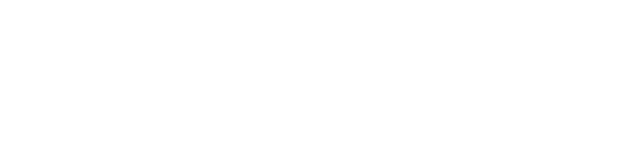
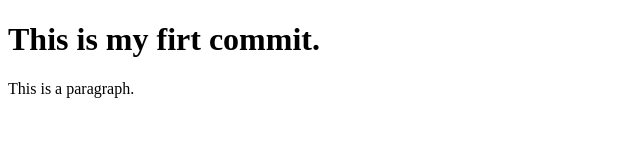
Before and after one commit to mahai87/my-first-repo, a plain HTML site: page index.html in a window 1280 px wide. Shown: the whole page, without its empty margins (0-640 px from the left). Drawn offline with Linux system fonts and the light colour scheme.

Commit message:
One change

```diff
--- a/index.html
+++ b/index.html
@@ -7,6 +7,7 @@
     <title>My First Github Repo</title>
 </head>
 <body>
-
+    <h1>This is my firt commit. </h1>
+    <p>This is a paragraph. </p>
 </body>
 </html>
```
